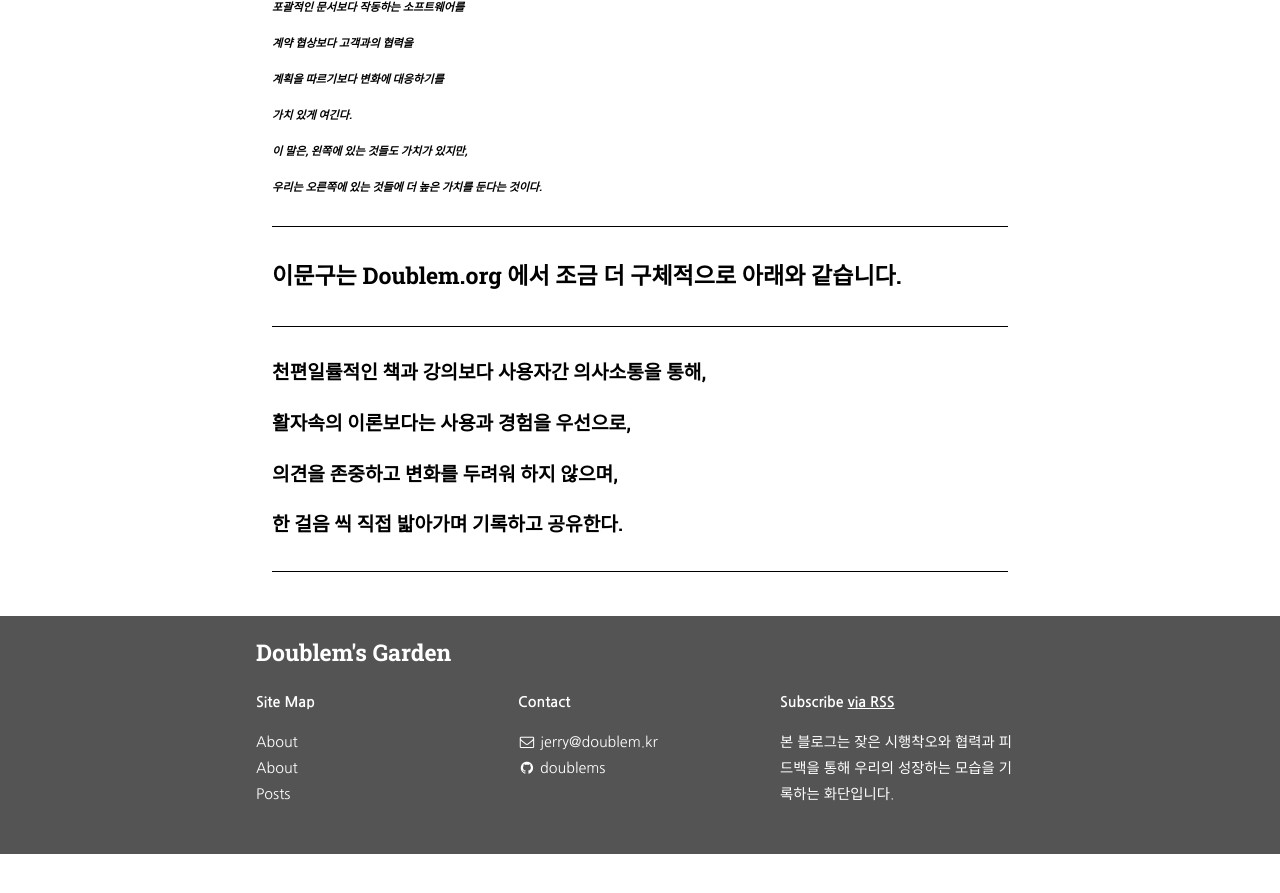
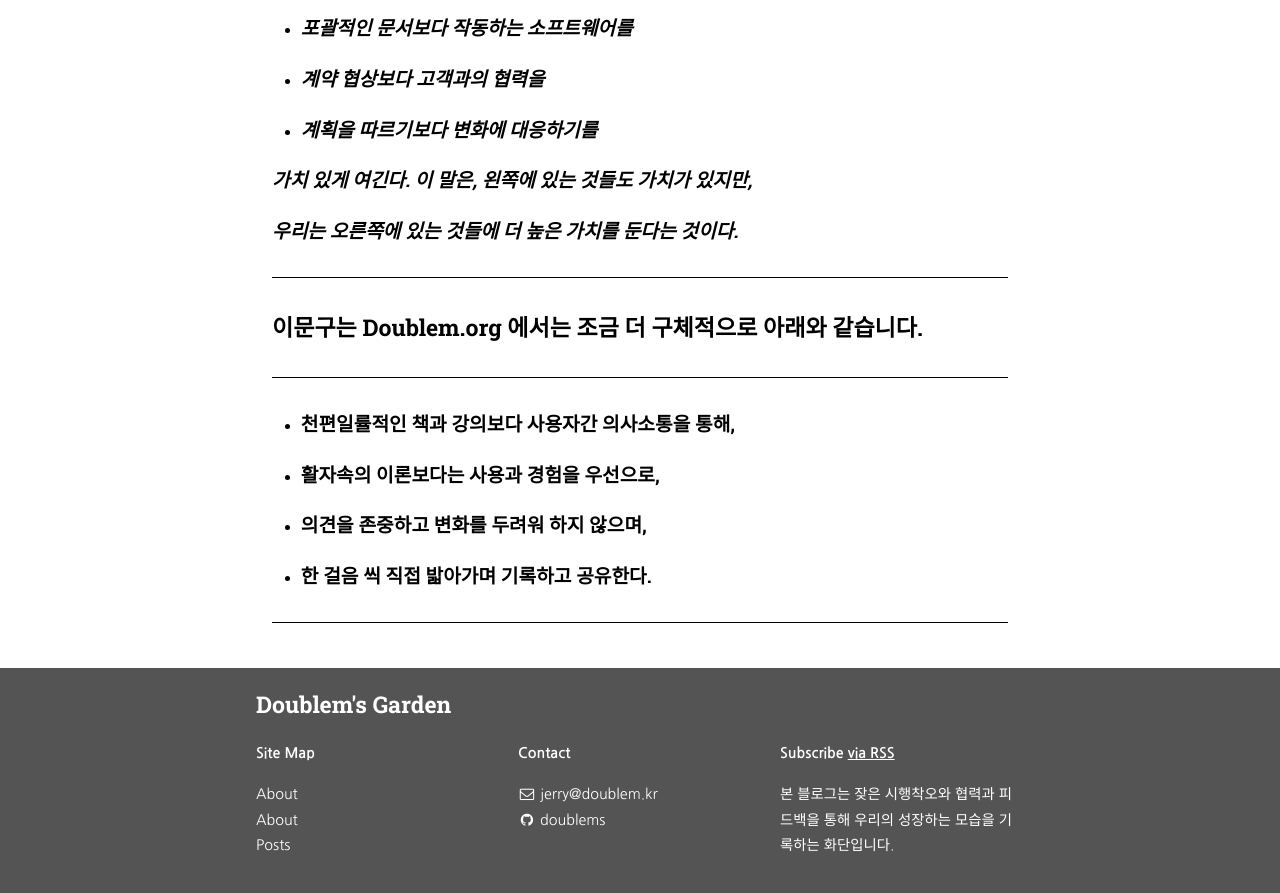
Before and after one commit to doublems/doublems.github.io_old, a Jekyll site: the page built from about.md, in a window 1280 px wide and 900 px high, scrolled down 598 px. Shown: the top 893 px of the window. Built offline with Jekyll 4.4.1, drawn with Linux system fonts in a browser that asks for light colours; nearby versions of some CDN libraries; some web fonts are replaced; before the commit the page ends 1452 px from its top, so only the background shows below that.

Commit message:
소개수정

```diff
--- a/about.md
+++ b/about.md
@@ -12,32 +12,32 @@ permalink: /about/
 
 ------
 
-###### *공정과 도구보다 개인과 상호작용을*
+- #### *공정과 도구보다 개인과 상호작용을*
 
-###### *포괄적인 문서보다 작동하는 소프트웨어를*
 
-###### *계약 협상보다 고객과의 협력을*
+- #### *포괄적인 문서보다 작동하는 소프트웨어를*
 
-###### *계획을 따르기보다 변화에 대응하기를*
 
-###### *가치 있게 여긴다.*
+- #### *계약 협상보다 고객과의 협력을*
 
-###### *이 말은, 왼쪽에 있는 것들도 가치가 있지만,*
+- #### *계획을 따르기보다 변화에 대응하기를*
 
-###### *우리는 오른쪽에 있는 것들에 더 높은 가치를 둔다는 것이다.*
+#### *가치 있게 여긴다.* *이 말은, 왼쪽에 있는 것들도 가치가 있지만,*
+
+#### *우리는 오른쪽에 있는 것들에 더 높은 가치를 둔다는 것이다.*
 
 ------
 
-### 이문구는 Doublem.org 에서 조금 더 구체적으로 아래와 같습니다.
+### 이문구는 Doublem.org 에서는 조금 더 구체적으로 아래와 같습니다.
 
 ------
 
-#### **천편일률적인 책과 강의보다 사용자간 의사소통을 통해,**
+- #### **천편일률적인 책과 강의보다 사용자간 의사소통을 통해,**
 
-#### **활자속의 이론보다는 사용과 경험을 우선으로,**
+- #### **활자속의 이론보다는 사용과 경험을 우선으로,**
 
-#### **의견을 존중하고 변화를 두려워 하지 않으며,**
+- #### **의견을 존중하고 변화를 두려워 하지 않으며,**
 
-#### **한 걸음 씩 직접 밟아가며 기록하고 공유한다.**
+- #### **한 걸음 씩 직접 밟아가며 기록하고 공유한다.**
 
 ------
```
